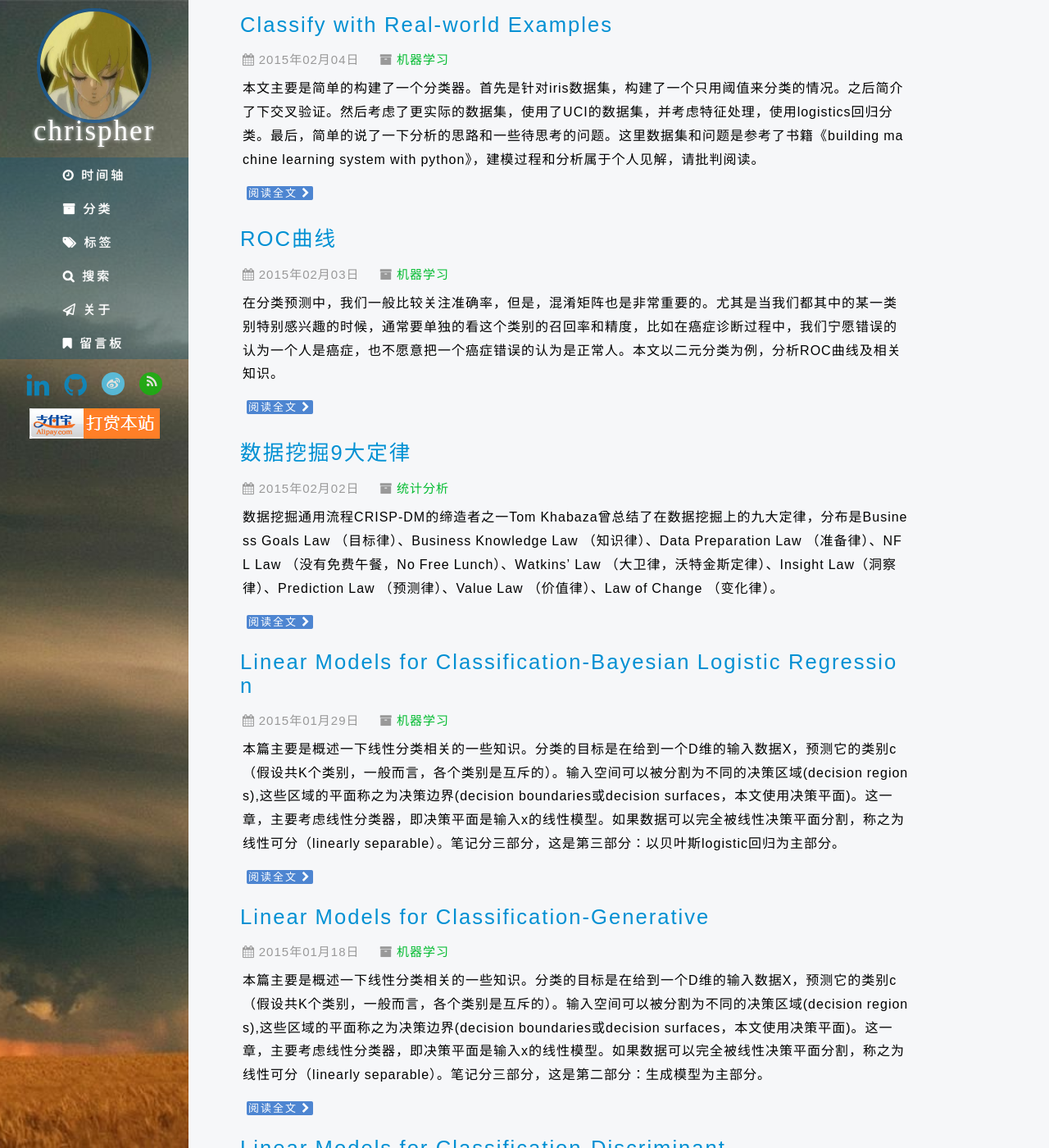
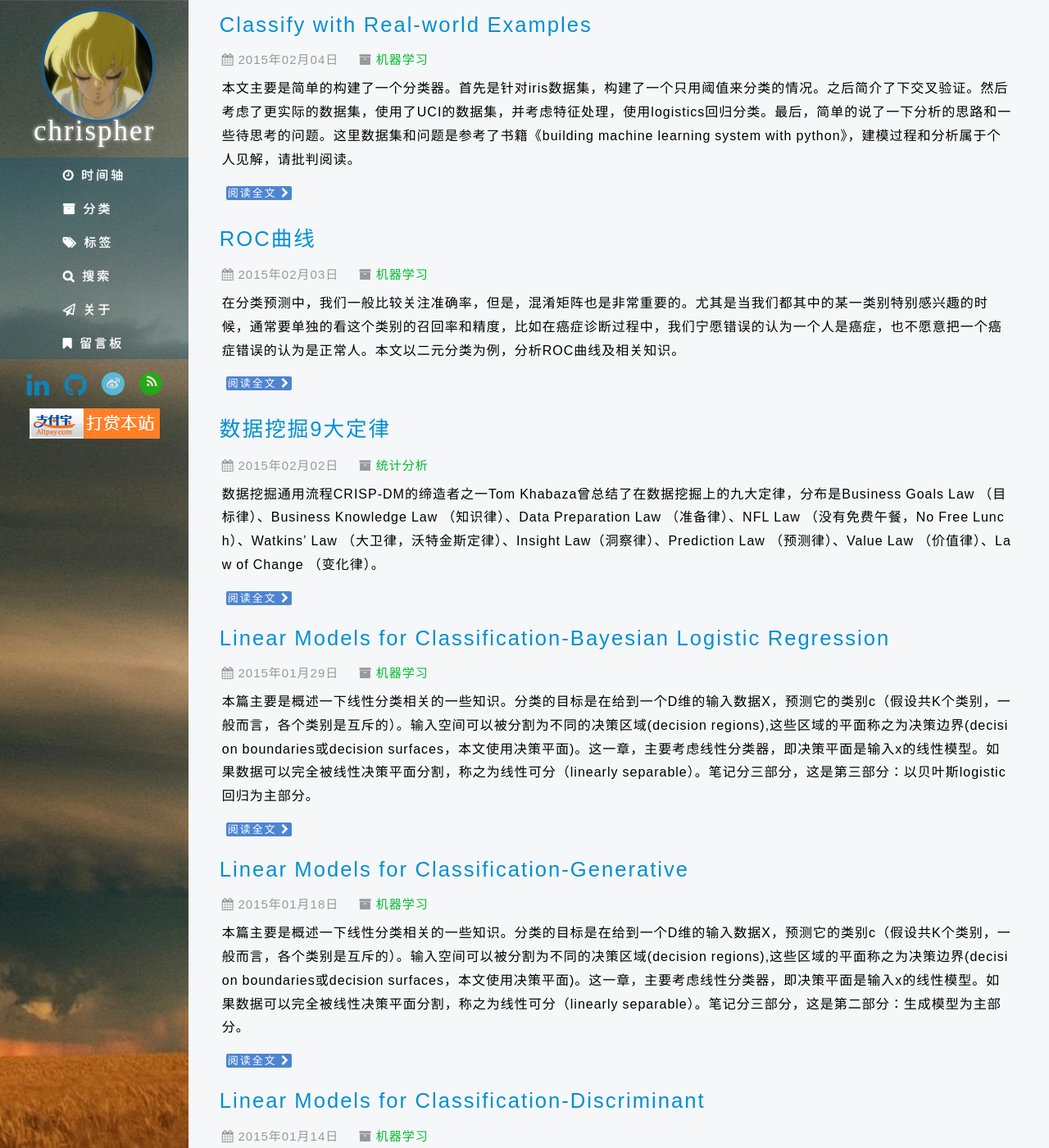
Before and after one commit to chrispher/chrispher.github.com, a Jekyll site: the page built from index.html, in a window 1280 px wide and 1400 px high. Shown: the whole window at 82% size. Built offline with Jekyll 4.4.1, drawn with Linux system fonts in a browser that asks for light colours; nearby versions of some CDN libraries; library files that are not in the unit come from our copies; the list of posts is cut into pages by our own code; comment, search, counter and statistics services are not loaded.

Commit message:
modify the format

```diff
--- a/res/css/light.css
+++ b/res/css/light.css
@@ -56,10 +56,10 @@ p {
 	word-break:break-all;
 }
 img {
-	text-align:center;
+	/*text-align:center;*/
 	max-width:92%;
 	height:auto;
-	/*margin-left:4%;*/
+	margin-left:4%;
 	margin-bottom:-5px;
 	margin-top:5px;
 }
@@ -257,8 +257,8 @@ a:link {
 	margin-top:5%;
 }
 .main {
-	margin-left:22%;
-	margin-right:12%;
+	margin-left:20%;
+	margin-right:2%;
 	margin-top:-5px;
 	padding:0 10px 0 10px;
 }
```
